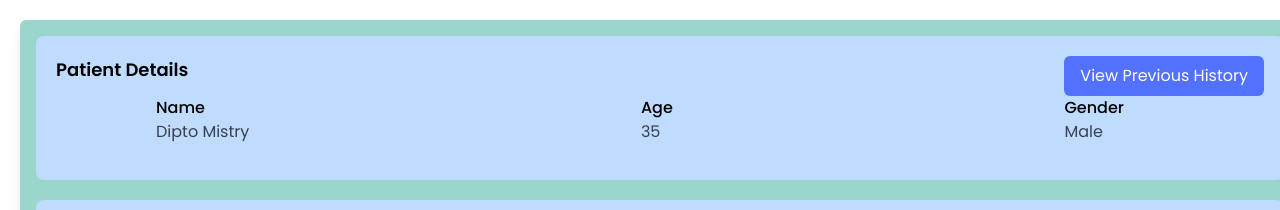
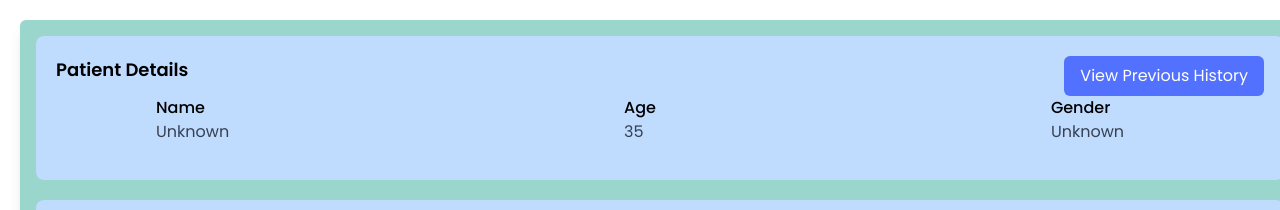
Before and after one commit to diptomistry/meDuCare, a React (Vite) app in the folder frontend/: page /eprescription in a window 1280 px wide. Shown: the top 210 px of the page. Built offline with nearby package versions, Linux system fonts and the light colour scheme.

Commit message:
refactor: Update PatientDetails component to accept name and sex as props

```diff
--- a/frontend/src/pages/Prescription/PatientDetails.jsx
+++ b/frontend/src/pages/Prescription/PatientDetails.jsx
@@ -1,7 +1,8 @@
 import React from 'react'
 import Button from '../../layouts/Button';
 
-const PatientDetails = () => {
+const PatientDetails = ({ name = 'Unknown', sex = 'Unknown' }) => {
+
     return (
       <div className='bg-blue-200 rounded-lg p-5'>
      <div className='flex justify-between'>
@@ -13,7 +14,7 @@ const PatientDetails = () => {
        <div className='flex justify-between md:px-[100px] mr-10'>
        <div className="mb-4 ">
           <label className="block font-medium">Name</label>
-          <p className="text-gray-700">Dipto Mistry</p>
+          <p className="text-gray-700">{name}</p>
         </div>
         <div className="mb-4">
           <label className="block font-medium">Age</label>
@@ -21,7 +22,7 @@ const PatientDetails = () => {
         </div>
         <div className="mb-4">
           <label className="block font-medium">Gender</label>
-          <p className="text-gray-700">Male</p>
+          <p className="text-gray-700">{sex}</p>
         </div>
        </div>
       </div>
--- a/frontend/src/pages/Prescription/Root.jsx
+++ b/frontend/src/pages/Prescription/Root.jsx
@@ -2,12 +2,15 @@ import React from "react";
 import PatientDetails from "./PatientDetails";
 import DrugPrescription from "./DrugPrescription";
 import AddInstructions from "./AddInstructions ";
-import Button from "../../layouts/Button";
+import { useLocation } from 'react-router-dom';
+const Root = () => {
+  const location = useLocation();
+  const { Name, Sex } = location.state || {};
 
-const Root = () => {
+
   return (
     <div className="container flex flex-col mx-auto p-4 bg-backgroundColor/50 mt-5 shadow-lg rounded-md ml-5">
-      <PatientDetails />
+      <PatientDetails name={Name} sex={Sex} />
       <DrugPrescription />
       <AddInstructions />
       <button className=" mt-2 bg-brightColor text-white px-4 py-2 rounded-md hover:bg-hoverColor transition duration-300 ease-in-out ">
--- a/frontend/src/role-based-access/doctor/Appointment.jsx
+++ b/frontend/src/role-based-access/doctor/Appointment.jsx
@@ -1,7 +1,9 @@
-import React, { useState, useEffect } from 'react';
+import React, { useState, useEffect} from 'react';
+import { useNavigate } from 'react-router-dom';
 import { Button } from '@mui/material';
 import { useAuth } from '../../auth/AuthContext';
 import CustomDialog from './acceptModal';
+
 
 const AppointmentTable = () => {
   const [appointments, setAppointments] = useState([]);
@@ -12,7 +14,9 @@ const AppointmentTable = () => {
   const [open, setOpen] = useState(false);
   const [appointmentId, setAppointmentId] = useState(null);
 
+  const navigate = useNavigate();
   const handlePrescribe = async (appointmentId) => {
+    console.log("ad", appointmentId, doctorId);
     try {
         const response = await fetch(`http://localhost:8000/api/accept-appointment`, {
             method: 'POST',
@@ -25,10 +29,24 @@ const AppointmentTable = () => {
             }),
         });
         const data = await response.json();
+        console.log(data);
+
         if (data.success) {
             setOpen(false);
             alert(data.message);
             console.log('Prescription accepted successfully');
+
+            // Extract user information
+            const { Name, Sex } = data.user;
+            console.log('User Info:');
+            console.log('Name:', Name);
+        // Assuming calculateAge is a function to calculate age from date of birth
+            console.log('Gender:', Sex);
+            navigate('/dashboard/doctor/prescription', { state: { Name, Sex } })
+           //navigate('/dashboard/doctor/prescription');
+
+            // Navigate to prescription page
+            //window.location.href = '/dashboard/doctor/prescription';
         } else {
             console.error('Failed to accept appointment:', data.message);
         }
@@ -36,6 +54,7 @@ const AppointmentTable = () => {
         console.error('An error occurred while accepting appointment:', error);
     }
 }
+
 
   useEffect(() => {
     const fetchAppointments = async () => {
@@ -122,6 +141,7 @@ const AppointmentTable = () => {
                       console.log(appointment.AppointmentID);
                       setOpen(true);
                       setAppointmentId(appointment.AppointmentID);
+
                     }
                   }>Prescribe</Button>
                 ) : (
```
Lines whose indentation alone changed are shown as unchanged.
